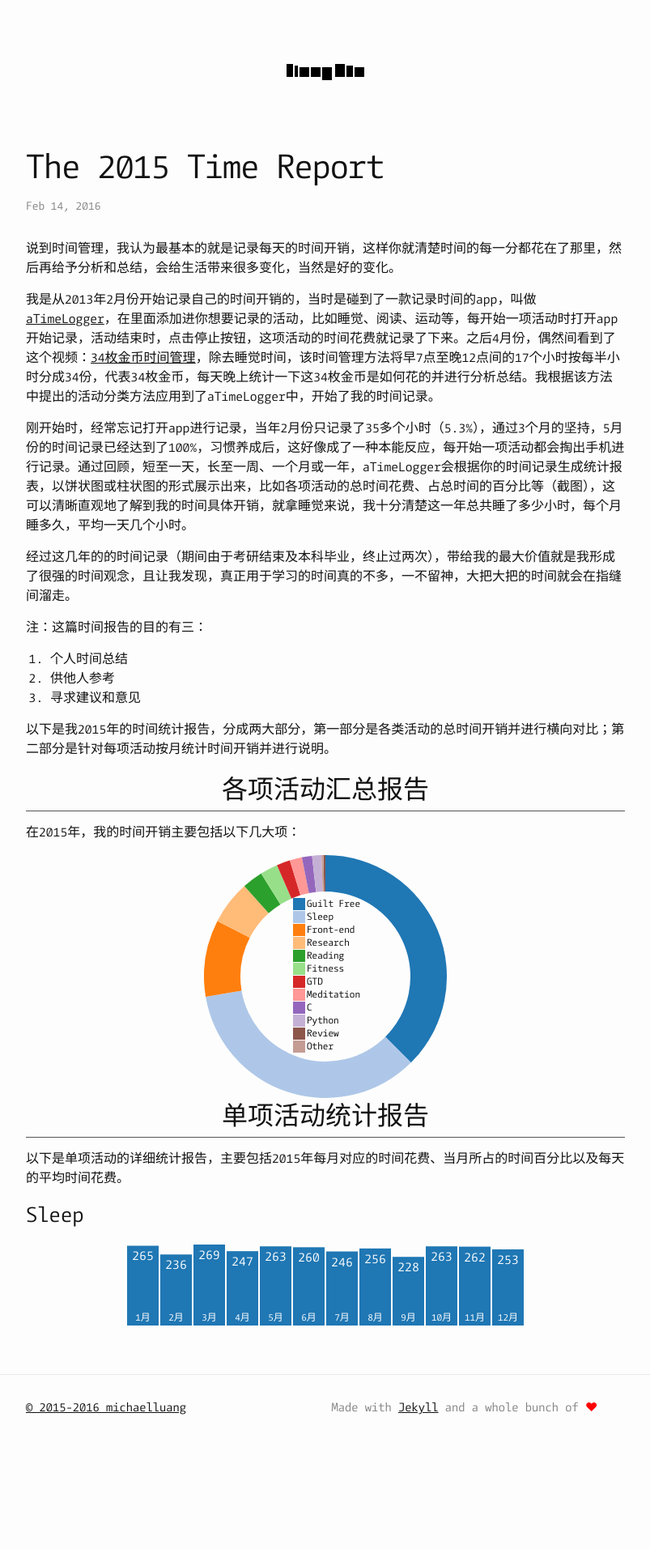
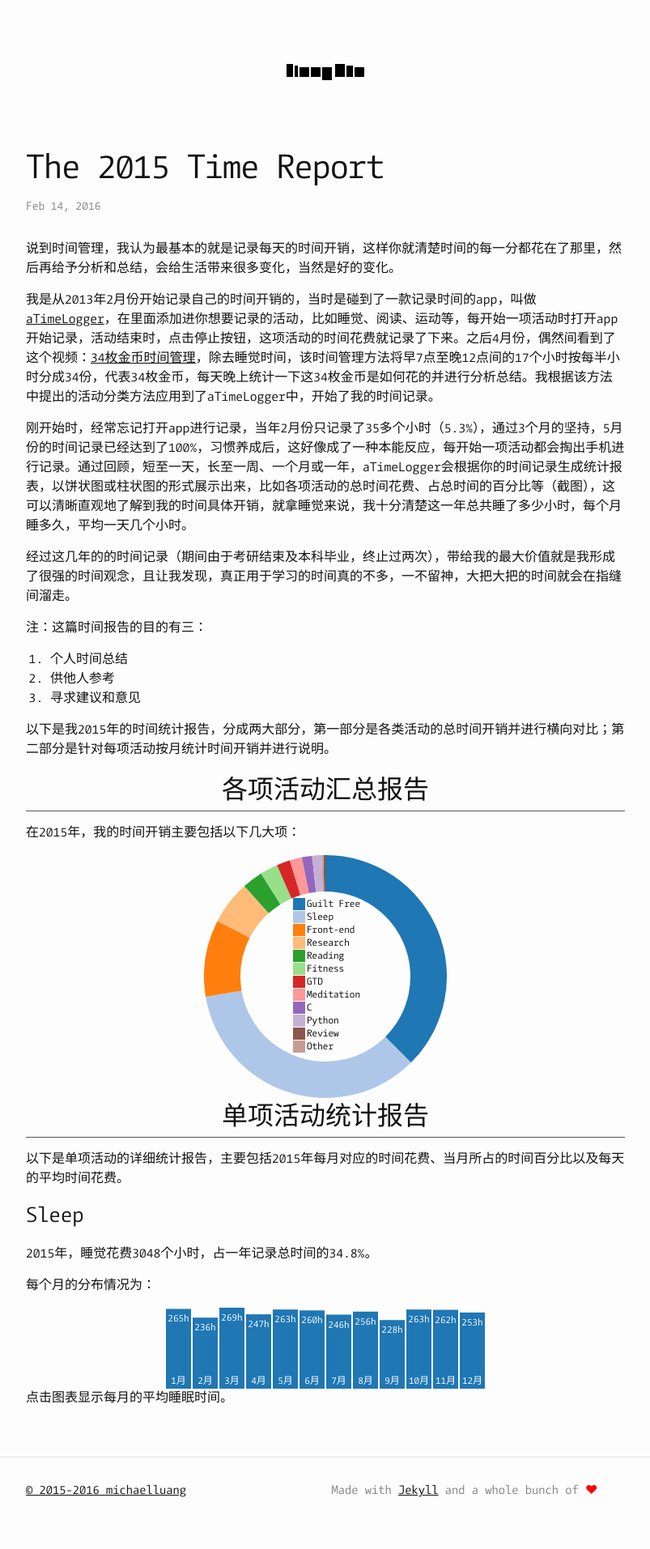
Before and after one commit to michaelluang/michaelluang.github.io, a Jekyll site: the page built from _posts/2016-02-14-the-2015-time-report.markdown, in a window 1280 px wide. Shown: the whole page at 81% size, without its empty margins (238-1041 px from the left). Built offline with Jekyll 4.4.1, drawn with Linux system fonts in a browser that asks for light colours; before the commit the page ends 1811 px from its top, so only the background shows below that; part of the change alters nothing that is shown.

Commit message:
Updated: added average sleep hours for Time Report

```diff
--- a/_posts/2016-02-14-the-2015-time-report.markdown
+++ b/_posts/2016-02-14-the-2015-time-report.markdown
@@ -35,6 +35,11 @@ date: 2016-02-14 23:38:10 +0800
 
 ### Sleep
 
+2015年，睡觉花费3048个小时，占一年记录总时间的34.8%。
+
+每个月的分布情况为：
 
 <div id="sleep1"></div>
 <script src="{{ site.baseurl }}/assets/js/sleep.js" charset="utf-8"></script>
+
+点击图表显示每月的平均睡眠时间。
--- a/assets/css/report.css
+++ b/assets/css/report.css
@@ -27,7 +27,7 @@
 }
 #sleep1 {
   height: 100px;
-  width: 500px;
+  width: 400px;
   margin: 0 auto;
 }
 
--- a/assets/js/sleep.js
+++ b/assets/js/sleep.js
@@ -1,12 +1,14 @@
 (function(d3) {
     'use strict';
 
-    var w = 500; // width
+    var w = 400; // width
     var h = 100; // height
     var barPadding = 1; // space betweeen bars
 
     var dataset = [265, 236, 269, 247, 263, 260,
                    246, 256, 228, 263, 262, 253];
+    var daysPerMonth = [31, 28, 31, 30, 31, 30,
+                        31, 31, 30, 31, 30, 31]
     // scales
     var xScale = d3.scale.ordinal()
         .domain(d3.range(dataset.length))
@@ -37,10 +39,11 @@
         .data(dataset)
         .enter()
         .append('text')
-        .text(function(d) {return d; })
+        .text(function(d) {return d + 'h'; })
         .attr('text-anchor', 'middle')
+        .attr('font-size', '12')
         .attr('x', function(d, i) { return xScale(i) + xScale.rangeBand() / 2; })
-        .attr('y', function(d) { return h - yScale(d) + 18; })
+        .attr('y', function(d) { return h - yScale(d) + 16; })
         .attr('fill', 'white');
 
     // add x Axis
@@ -54,4 +57,35 @@
         .attr('transform', 'translate(0, ' + h  + ')')
         .attr('class', 'axis')
         .call(xAxis);
+
+    // Click the svg to update with new data
+    d3.select('#sleep1')
+        .on('click', function() {
+            //redefine the yScale
+            var avgHours = [];
+            for (var i = 0; i < dataset.length; i++) {
+                avgHours.push(dataset[i] / daysPerMonth[i]);
+            }
+            var newYScale = d3.scale.linear()
+                .domain([0, d3.max(avgHours)])
+                .range([0, h]);
+            // update all rects
+            svg.selectAll('rect')
+                .data(avgHours)
+                .transition()
+                .delay(function(d,i) { return i * 100; })
+                .duration(500)
+                .attr('y', function(d) { return h - newYScale(d); })
+                .attr('height', function(d) { return newYScale(d); });
+
+            // update all labels
+            svg.selectAll('text')
+                .data(avgHours)
+                .transition()
+                .delay(function(d, i) { return i * 100; })
+                .duration(500)
+                .text(function(d, i) { return d.toFixed(2) + 'h'; })
+                .attr('font-size', '10')
+                .attr('y', function(d) { return h - newYScale(d) + 14; });
+        });
 })(window.d3);
```
